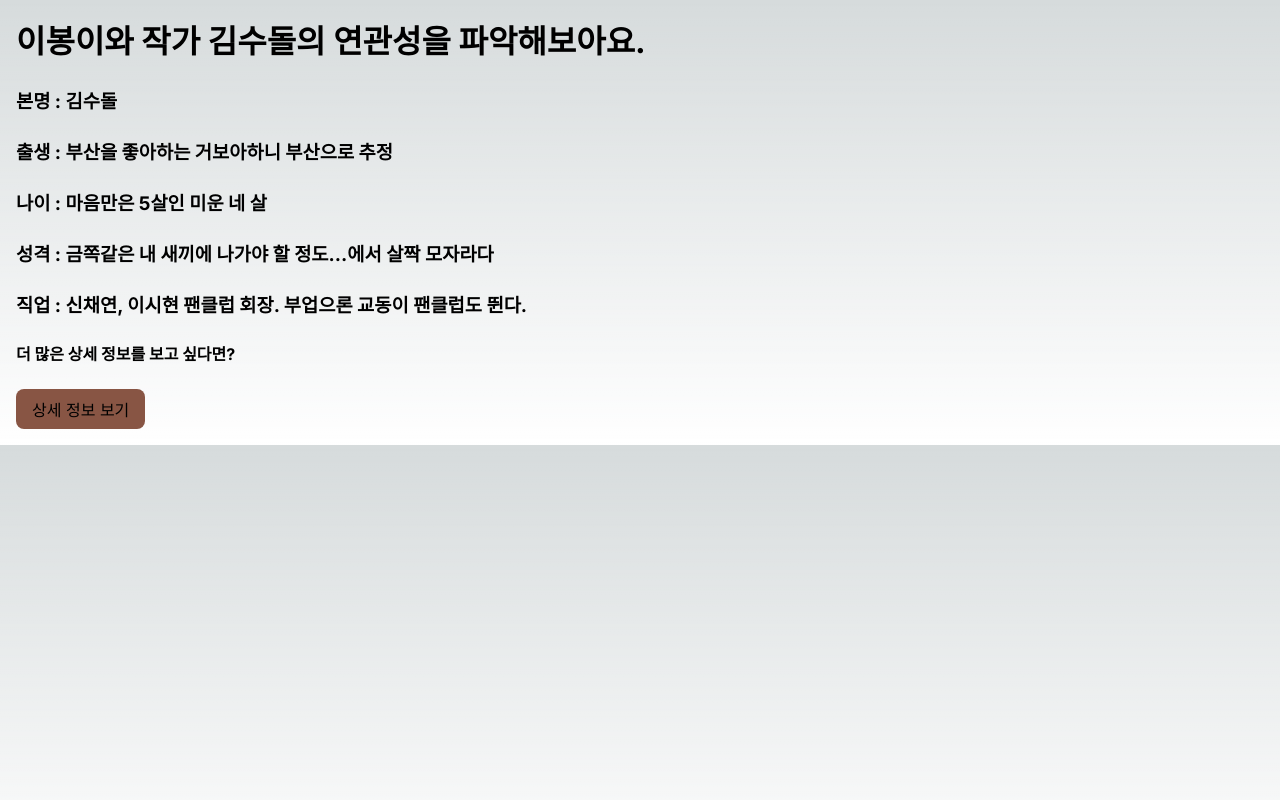
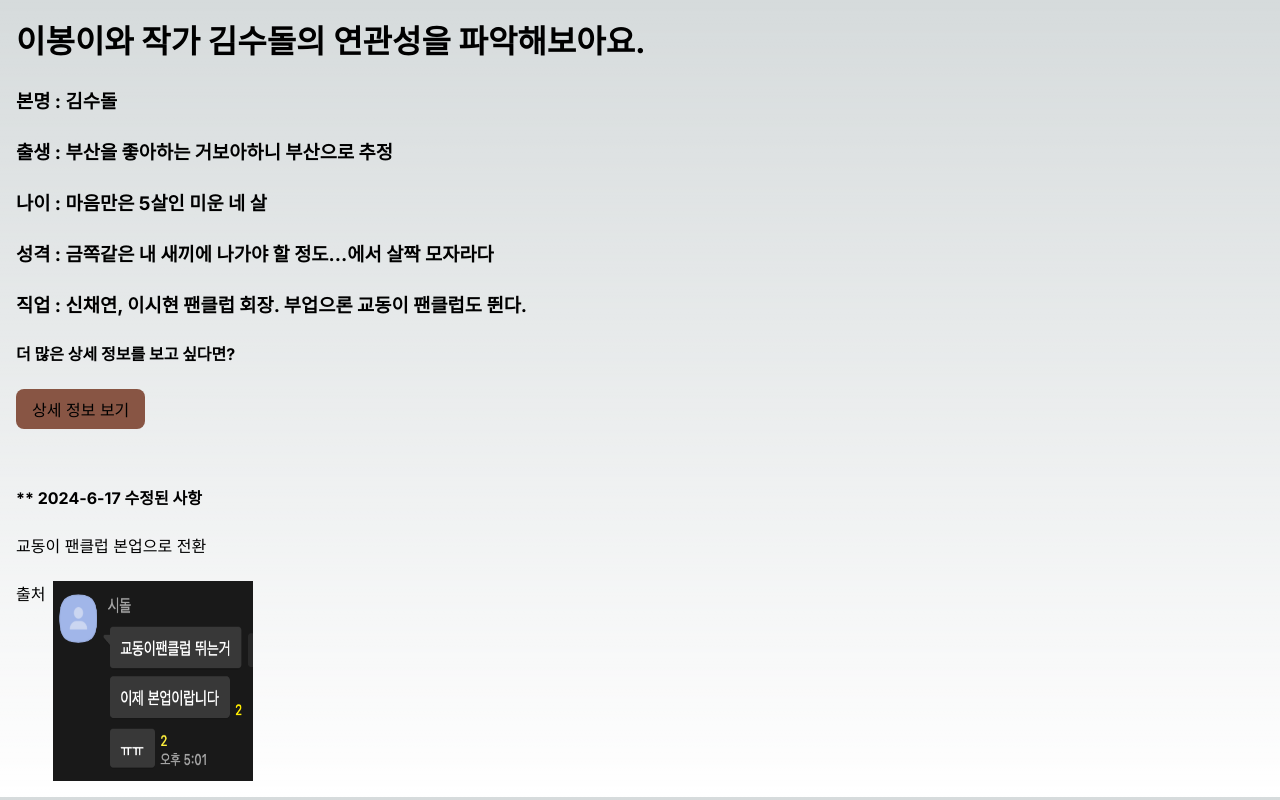
Before and after one commit to Chaeyeon1/SEO, a Next.js app: page / in a window 1280 px wide. Built offline with nearby package versions, Linux system fonts and the light colour scheme.

Commit message:
feat : 글 수정사항 반영

```diff
--- a/src/app/page.tsx
+++ b/src/app/page.tsx
@@ -1,3 +1,4 @@
+import Image from 'next/image';
 import Link from 'next/link';
 import React from 'react';
 
@@ -32,6 +33,18 @@ const page = () => {
       >
         상세 정보 보기
       </Link>
+
+      <h4 style={{ marginTop: '32px' }}> ** 2024-6-17 수정된 사항</h4>
+      <div>교동이 팬클럽 본업으로 전환</div>
+      <div style={{ display: 'flex', flexDirection: 'row', gap: '8px' }}>
+        <div>출처</div>
+        <Image
+          width={200}
+          height={200}
+          alt='수돌_교동_팬클럽'
+          src={'/교동.png'}
+        />
+      </div>
     </div>
   );
 };
```
Also changed, not shown: public/교동.png (added).
